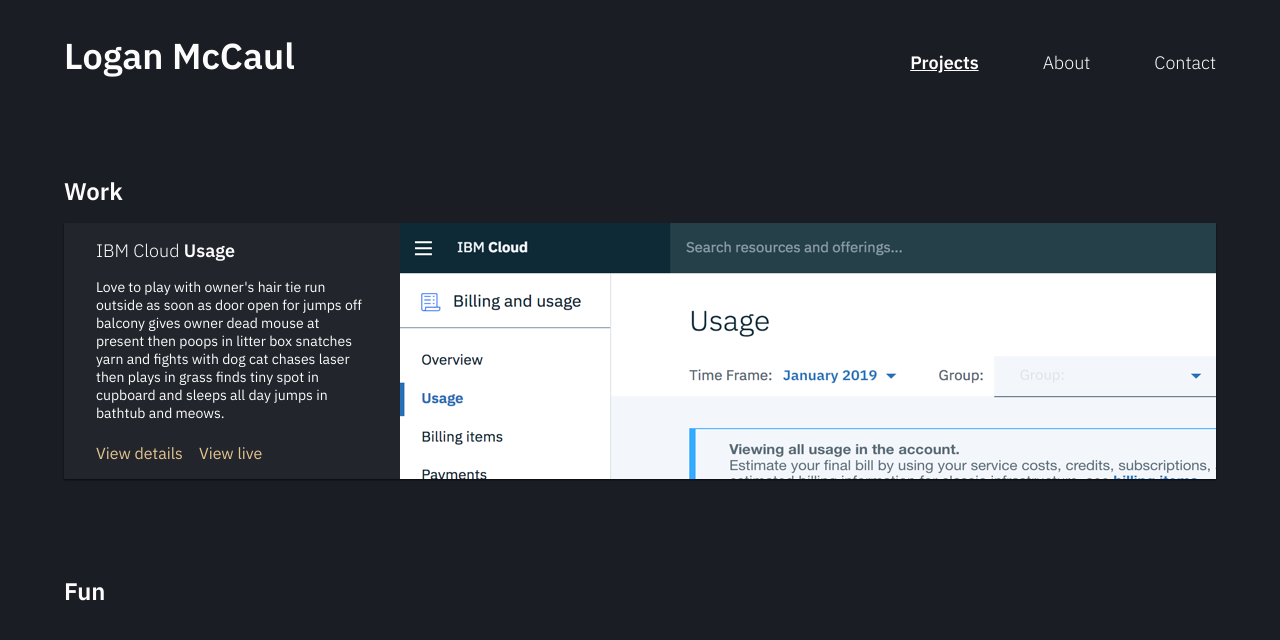
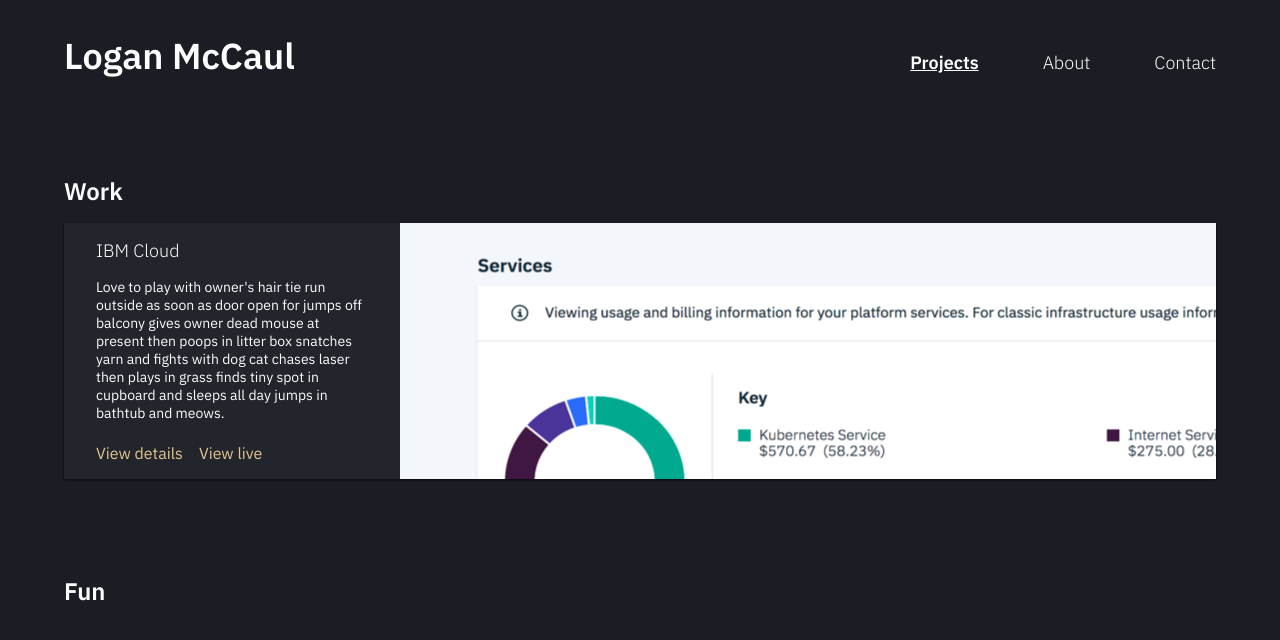
Before and after one commit to loganmccaul/portfolio, a Vue app: page / in a window 1280 px wide. Shown: the top 640 px of the page. Built offline with nearby package versions, Linux system fonts and the light colour scheme.

Commit message:
feat(card): Add project template and interpolation for card component

```diff
--- a/src/components/Card/Card.vue
+++ b/src/components/Card/Card.vue
@@ -2,21 +2,26 @@
   <div class="card">
     <div class="card__description">
       <div>
-        <h3 class="card__title"><span class="card__category-name">IBM Cloud</span> Usage</h3>
+        <h3 class="card__title">
+          <span class="card__category-name" v-if="project.category">{{project.category}} </span>
+          {{project.Name}}
+        </h3>
         <p class="card__text">
-          Love to play with owner's hair tie run outside as soon as door open for jumps
-          off balcony gives owner dead mouse at present then poops in litter
-          box snatches yarn and fights with dog cat chases laser then plays in grass
-          finds tiny spot in cupboard and sleeps all day jumps in bathtub and meows.
+          {{project.cardDescription}}
         </p>
       </div>
       <div class="card__links">
-        <router-link class="card__link" to="/projects/usage">View details</router-link>
-        <a class="card__link" href="https://cloud.ibm.com/billing/usage">View live</a>
+        <router-link class="card__link" :to="`/projects/${project.id}`">View details</router-link>
+        <a class="card__link" :href="project.liveLink" v-if="project.liveLink">View live</a>
+        <a class="card__link" :href="project.codeLink" v-if="project.codeLink">View live</a>
       </div>
     </div>
     <picture class="card__image">
-      <img src="../../projects/usage/assets/screenshot.png" alt="Screenshot of IBM Cloud Usage"/>
+      <img
+        :style="project.cardImageTranslation"
+        :src="require(`../../assets/${project.image}`)"
+        :alt="`Screenshot of ${project.category} ${project.name}`"
+      />
     </picture>
   </div>
 </template>
@@ -26,5 +31,8 @@
 
 export default {
   name: 'Card',
+  props: {
+    project: Object,
+  },
 };
 </script>
--- a/src/main.js
+++ b/src/main.js
@@ -1,6 +1,8 @@
 import Vue from 'vue';
 import App from './App.vue';
 import router from './router';
+
+// General styles
 import './styles/index.scss';
 
 Vue.config.productionTip = false;
--- /dev/null
+++ b/src/projects/index.js
@@ -0,0 +1,34 @@
+/*
+ Exports projects to be displayed in cards. Projects follow the below structure.
+
+ #################### Project Structure ####################
+ ! indicates required field
+
+ id: String! (Used to generate details route and id)
+ section: String! (Either work or fun)
+ name: String!
+ category: String
+ cardDescription: String!
+ image: Asset!
+ cardImageTranslation: String! (Controls the clipped image on the card, Format of translate(x%, y%))
+ liveLink: String
+ codeLink: String
+ details: String!
+*/
+
+import Usage from './usage';
+
+export default [
+  {
+    id: 'work',
+    name: 'Work',
+    projects: [
+      Usage,
+    ],
+  },
+  {
+    id: 'fun',
+    name: 'Fun',
+    projects: [],
+  },
+];
--- /dev/null
+++ b/src/projects/usage/index.js
@@ -0,0 +1,14 @@
+export default {
+  id: 'usage',
+  section: 'work',
+  name: 'Usage',
+  category: 'IBM Cloud',
+  cardDescription: `Love to play with owner's hair tie run outside as soon as door open for jumps
+                    off balcony gives owner dead mouse at present then poops in litter
+                    box snatches yarn and fights with dog cat chases laser then plays in grass
+                    finds tiny spot in cupboard and sleeps all day jumps in bathtub and meows.`,
+  image: 'usage.png',
+  cardImageTranslation: 'transform: translate(-12%, -50%)',
+  liveLink: 'https://cloud.ibm.com/billing/usage',
+  details: 'Test',
+};
--- a/src/styles/index.scss
+++ b/src/styles/index.scss
@@ -7,9 +7,22 @@
   padding: 0;
 }
 
+/* General Body */
 body {
   font-family: 'IBM Plex Sans', sans-serif;
   -webkit-font-smoothing: antialiased;
   -moz-osx-font-smoothing: grayscale;
   background: $color-bg;
 }
+
+
+/* Page Sections */
+.section {
+  margin: 0rem 4rem 6rem;
+
+  &__head {
+    color: $color-text;
+    font-weight: $font-bold;
+    margin-bottom: 1rem;
+  }
+}
--- a/src/views/Projects/Projects.vue
+++ b/src/views/Projects/Projects.vue
@@ -1,24 +1,28 @@
 <template>
   <div class="projects">
-    <section class="section">
-      <h2 class="section__head">Work</h2>
-      <Card />
-    </section>
-    <section class="section">
-      <h2 class="section__head">Fun</h2>
+    <section class="section" :key="section.id" v-for="section in projects">
+      <h2 class="section__head">{{section.name}}</h2>
+      <Card v-for="project in section.projects" :key="project.id" :project="project" />
     </section>
   </div>
 </template>
 
 <script>
+// List of all projects
+import projects from '@/projects';
+
+// Components
 import Card from '@/components/Card/Card.vue';
-
-import './Projects.scss';
 
 export default {
   name: 'Projects',
   components: {
     Card,
   },
+  data: () => (
+    {
+      projects,
+    }
+  ),
 };
 </script>
```
Also changed, not shown: src/assets/usage.png (renamed from src/projects/usage/assets/screenshot.png).
